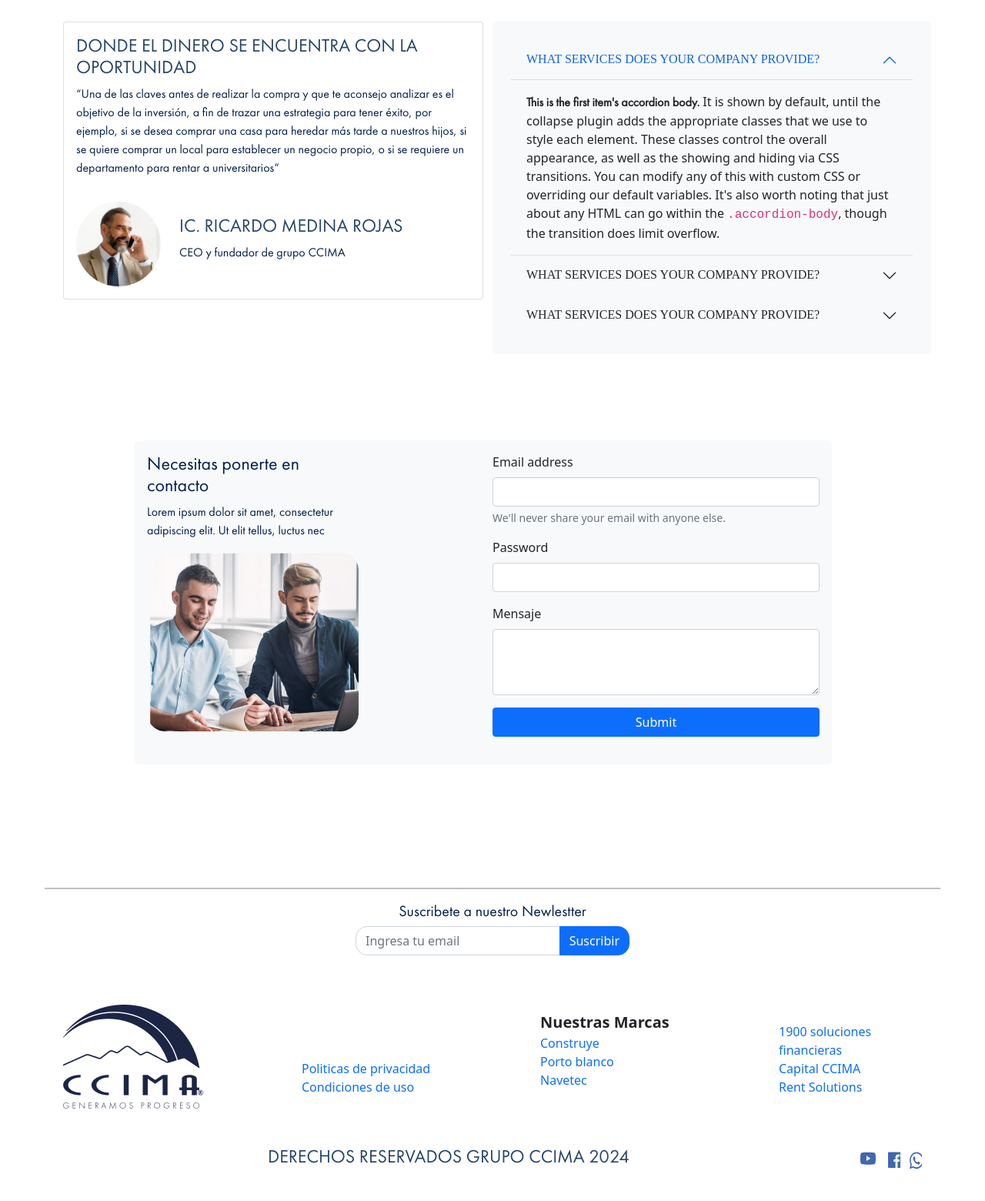
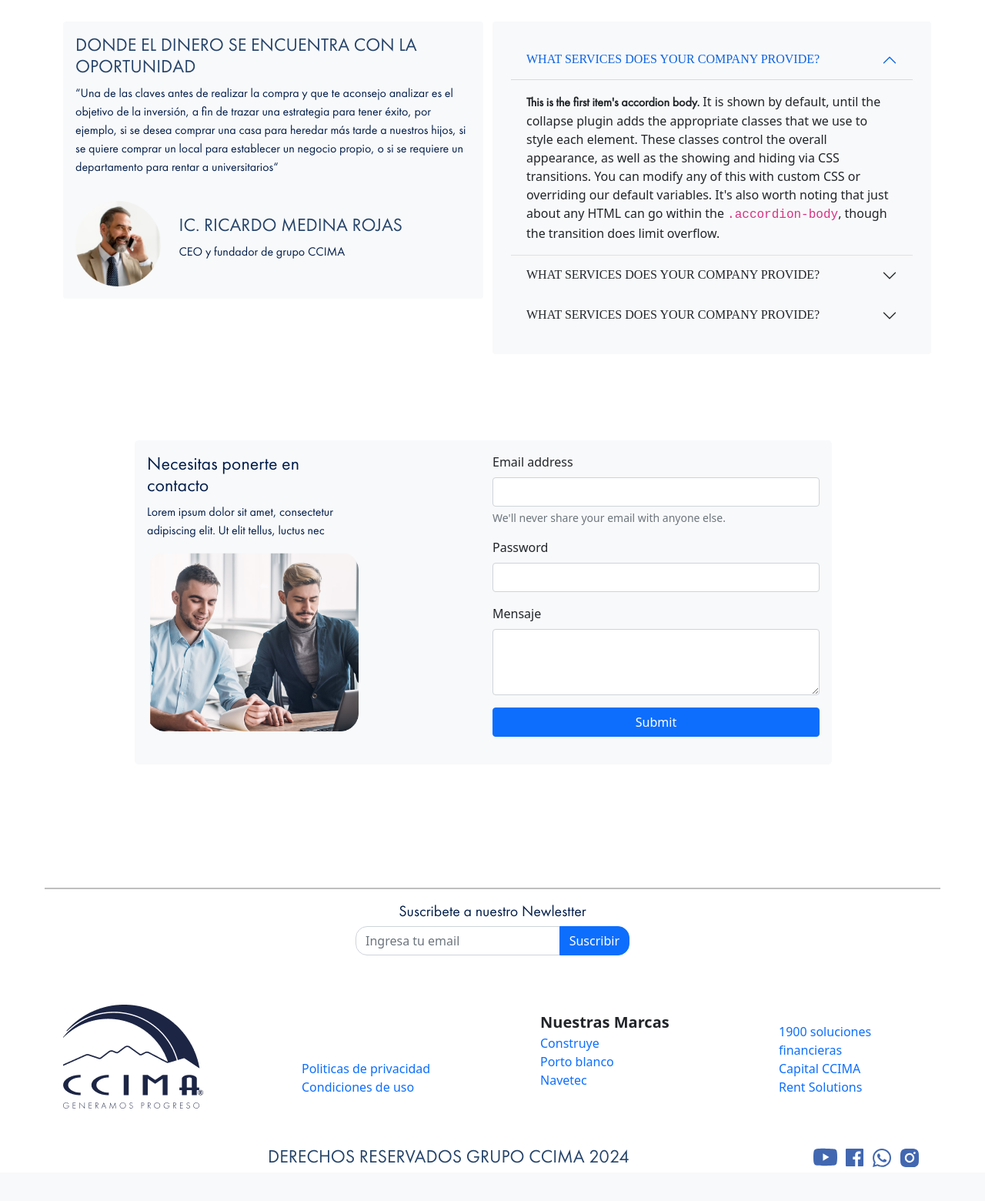
Before and after one commit to grupoccima1/ccimalp, a PHP site: page / in a window 1280 px wide; the page is wider, and only the part inside the window is pictured. Shown: the part 4940-6500 px from the top of that part at 77% size. After the commit the page ends 6463 px from the top of that part, so only its background shows below. Run offline with PHP 8.4, Linux system fonts and the light colour scheme; some libraries are stand-ins or nearby versions; some web fonts are replaced.

Commit message:
Cambios social media

```diff
--- a/index.html
+++ b/index.html
@@ -343,7 +343,7 @@
         </div>
         <div class="row mt-5">
           <div class="col-6">
-            <div class="card">
+            <div class="card bg-light border-0">
               <div class="card-body">
                 <h4 class="card-title FuturaBook">Donde el dinero se encuentra con la Oportunidad</h4>
                 <p class="card-text FuturaBook">“Una de las claves antes de realizar la compra y que te aconsejo analizar es el
@@ -523,9 +523,11 @@
               <h4 class="FuturaBook">Derechos reservados Grupo CCIMA 2024</h4>
             </div>
             <div class="col-4 text-end">
-              <embed style="width: 32px;" src="./public/img/icons/main_9.svg" type="">
-              <embed style="width: 24px;" src="./public/img/icons/main_10.svg" type="">
-              <embed style="width: 24px;" src="./public/img/icons/main_13.svg" type="">
+              <a class="social" rel="nofollow" href="#" target="_blank"><img class="w-32px" src="./public/img/icons/social_media/youtube.svg" alt=""></a>
+              <a class="social" rel="nofollow" href="#" target="_blank"><img class="w-32px" src="./public/img/icons/social_media/facebook.svg" alt=""></a>
+              <a class="social" rel="nofollow" href="#" target="_blank"><img class="w-32px" src="./public/img/icons/social_media/Whatsapp.svg" alt=""></a>
+              <a class="social" rel="nofollow" href="#" target="_blank"><img class="w-32px" src="./public/img/icons/social_media/Instagram.svg" alt=""></a>
+
             </div>
           </div>
 
--- a/public/css/main.css
+++ b/public/css/main.css
@@ -98,6 +98,9 @@ img {
     width: 34.375rem;
 }
 
+.w-32px{
+    width: 2rem;
+}
 .w64px{
     width: 4rem;
 }
@@ -246,3 +249,8 @@ p{
  .newsletter-button{
     border-radius: 0 15px 15px 0;
  }
+
+ .social{
+    width: 20px;
+    height: 16px;
+ }
```
